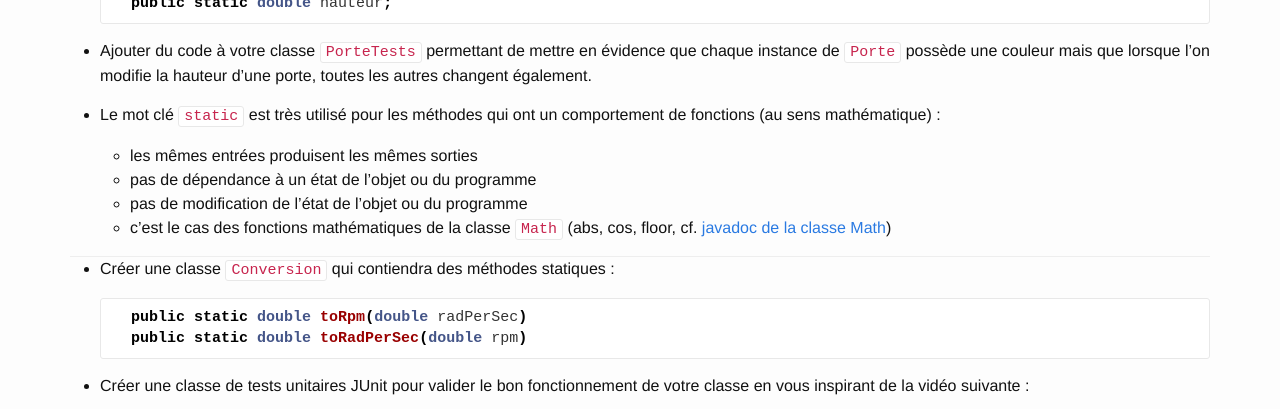
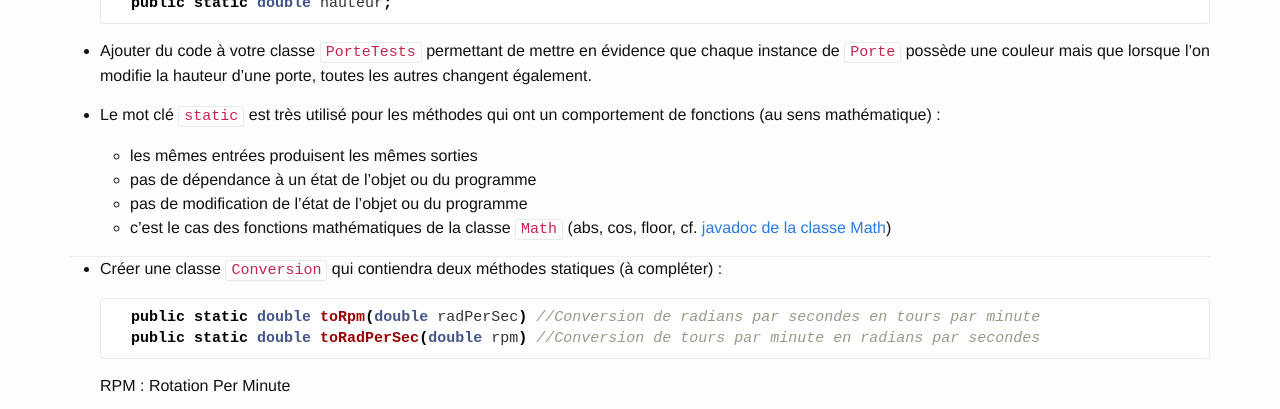
Before and after one commit to geiilyon/geiilyon.github.io, a Jekyll site: the page built from _collection_enonces/tp1.md, in a window 1280 px wide and 900 px high, scrolled down 7289 px, cut to the strip 0-409 px from the top of the window. Built offline with Jekyll 4.4.1, drawn with Linux system fonts in a browser that asks for light colours; nearby versions of some CDN libraries; library files that are not in the unit come from our copies.

Commit message:
Enoncé de conversion rad par seconde / tours par minutes plus explicite

```diff
--- a/_collection_enonces/tp1.md
+++ b/_collection_enonces/tp1.md
@@ -286,12 +286,14 @@ public class PaquetCookies {
 
 ---
 
-* Créer une classe `Conversion` qui contiendra des méthodes statiques :
+* Créer une classe `Conversion` qui contiendra deux méthodes statiques (à compléter) :
 
   ~~~java
-    public static double toRpm(double radPerSec)
-    public static double toRadPerSec(double rpm)
+    public static double toRpm(double radPerSec) //Conversion de radians par secondes en tours par minute
+    public static double toRadPerSec(double rpm) //Conversion de tours par minute en radians par secondes
   ~~~
+
+  RPM : Rotation Per Minute
 
 * Créer une classe de tests unitaires JUnit pour valider le bon fonctionnement de votre classe en vous inspirant de la vidéo suivante :
 
```
